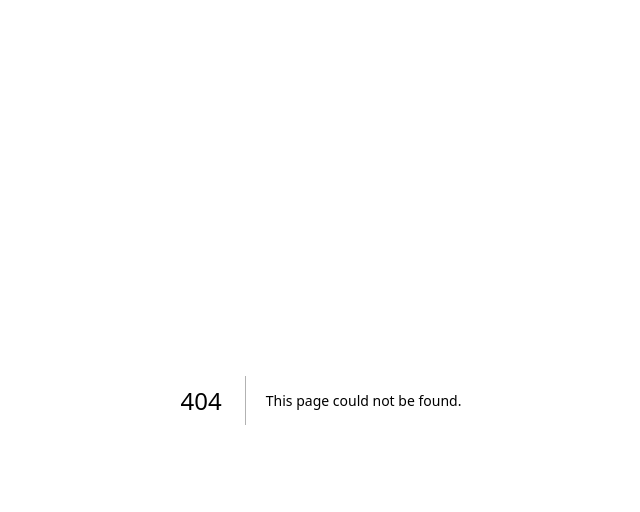
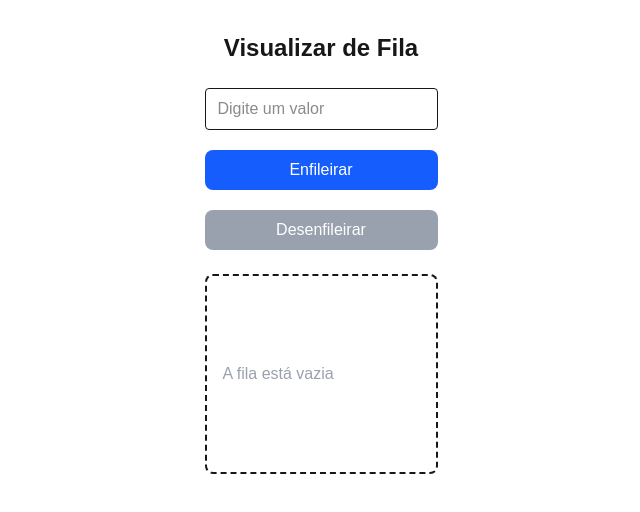
Before and after one commit to patrilucas59/visualizador-estrutura-de-dados, a Next.js app: page /fila in a window 1280 px wide. Before the commit this address had no page. Shown: the top 512 px of the page, without its empty margins (319-959 px from the left). Built offline with nearby package versions, Linux system fonts and the light colour scheme.

Commit message:
feat: implementação da tela de visualização de fila (FIFO)

```diff
--- /dev/null
+++ b/app/fila/page.tsx
@@ -0,0 +1,58 @@
+'use client';
+
+import { useState } from "react";
+
+export default function FilaPage() {
+  const [fila, setFila] = useState<number[]>([]);
+  const [valor, setValor] = useState('');
+
+  function enfileirar() {
+    if (valor.trim() === '') return;
+    setFila([...fila, Number(valor)]);
+    setValor('');
+  }
+
+  function desenfileirar() {
+    setFila(fila.slice(1));
+  }
+
+  return (
+    <main className="p-8 max-w-md mx-auto">
+      <h1 className="text-2xl font-bold mb-6 text-center">Visualizar de Fila</h1>
+
+      <div className='flex flex-col gap-5 mb-6'>
+        <input
+          type='number'
+          value={valor}
+          onChange={(event) => setValor(event.target.value)}
+          className='border rounded px-3 py-2 flex-1'
+          placeholder='Digite um valor'
+        />
+        <button
+          onClick={enfileirar}
+          className='gap-2 bg-blue-600 hover:bg-blue-700 text-white px-4 py-2 rounded-lg font-medium transition-colors cursor-pointer'
+        >
+          Enfileirar
+        </button>
+        <button
+          onClick={desenfileirar}
+          className='gap-2 bg-red-600 hover:bg-red-700 disabled:bg-gray-400 disabled:cursor-not-allowed text-white px-4 py-2 rounded-lg font-medium transition-colors cursor-pointer'
+          disabled={fila.length === 0}
+        >
+          Desenfileirar
+        </button>
+      </div>
+
+      <div className="flex gap-2 border-2 border-dashed p-4 min-h-50 rounded-lg items-center">
+        {fila.length === 0 && (
+          <p className='text-center text-gray-400'>A fila está vazia</p>
+        )}
+        {fila.map((item, index) => (
+          <div key={index} className='bg-green-500 text-white text-center py-3 px-4 rounded transition-all duration-300'>
+            {item}
+          </div>
+        ))}
+      </div>
+    </main>
+  )
+}
```
